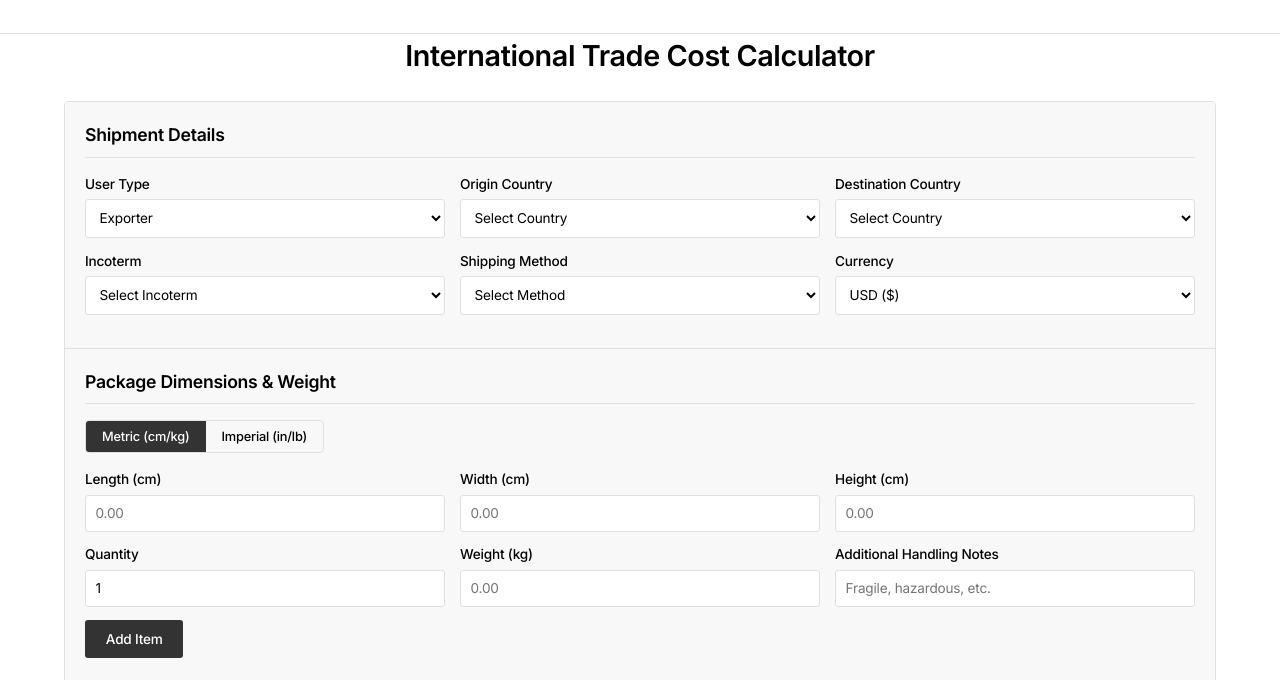
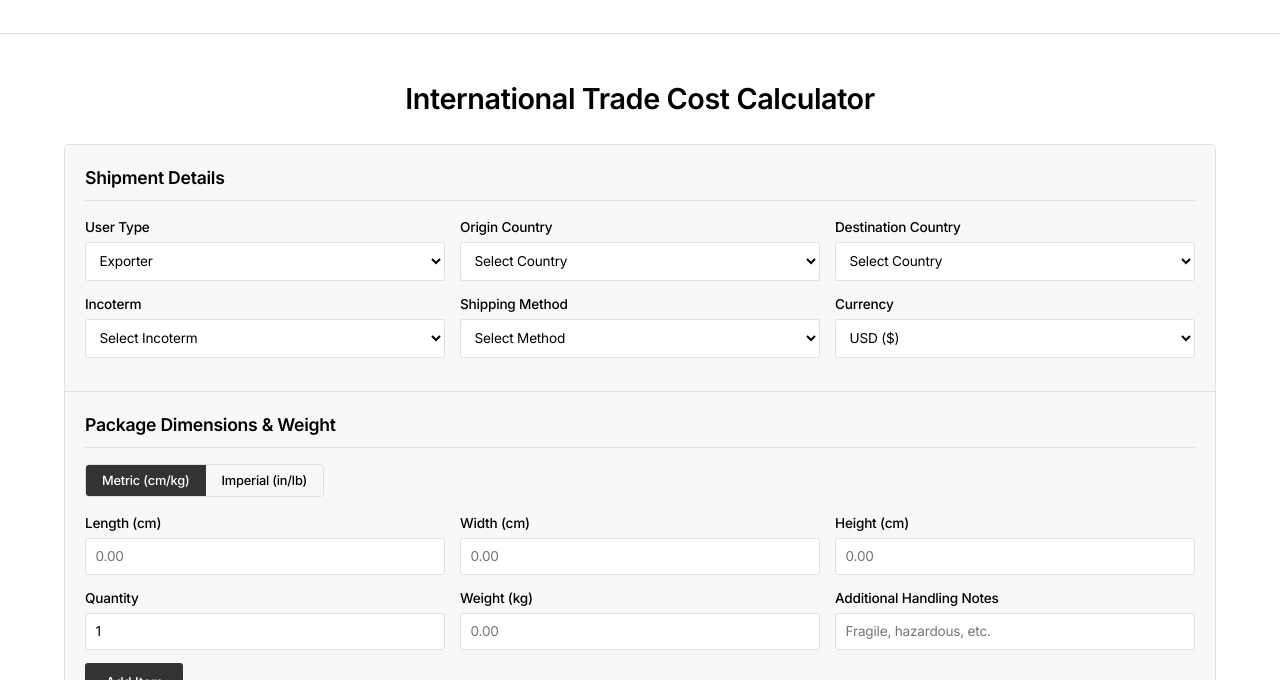
Before and after one commit to ShawDsouzathy/qltexp, a plain HTML site: page index.html in a window 1280 px wide. Shown: the part 97-777 px from the top of the page. Drawn offline with Linux system fonts and the light colour scheme.

Commit message:
Update index.html

```diff
--- a/index.html
+++ b/index.html
@@ -66,6 +66,8 @@
 
         h1 {
             font-size: 1.8rem;
+             letter-spacing: -0.015em;
+            margin-top:2.7rem;
             margin-bottom: 1.5rem;
             text-align: center;
         }
@@ -90,6 +92,7 @@
 
         .section-title {
             font-size: 1.1rem;
+
             margin-bottom: 1rem;
             padding-bottom: 0.5rem;
             border-bottom: 1px solid var(--border-color);
```
